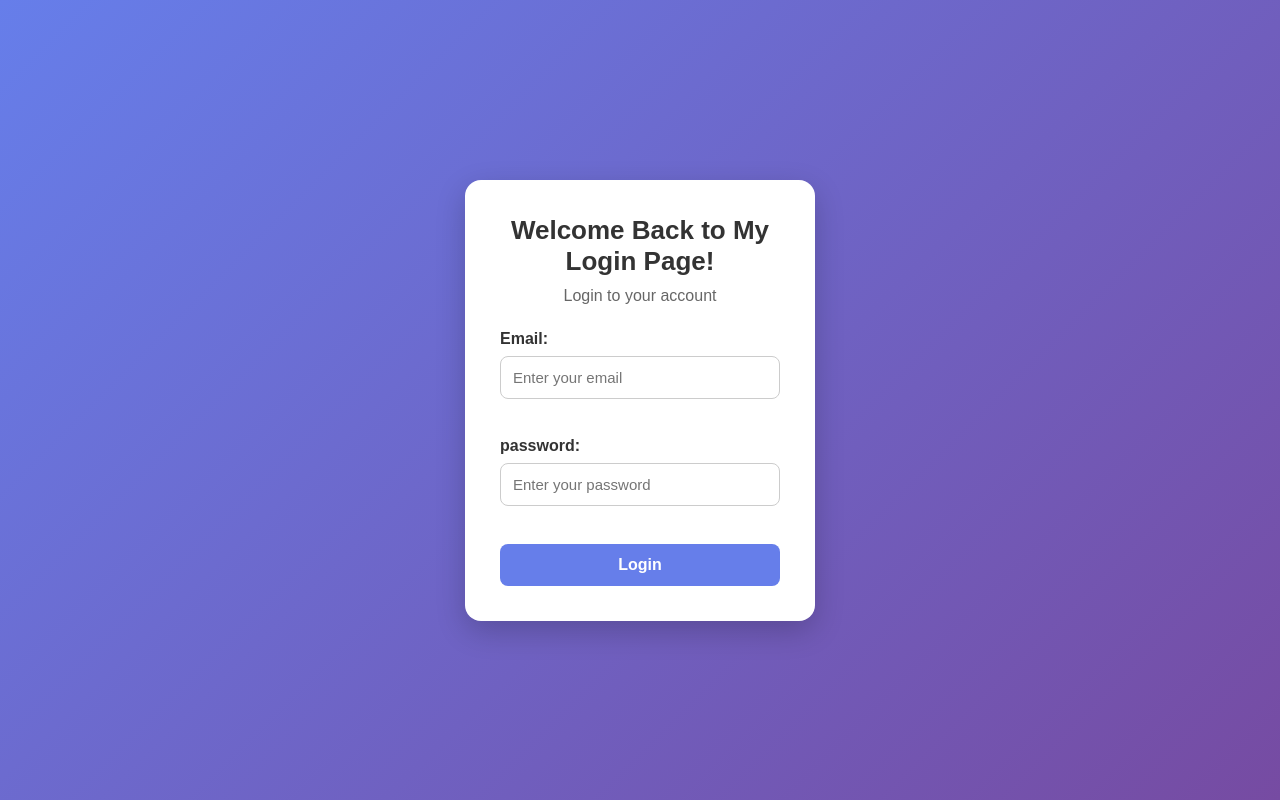
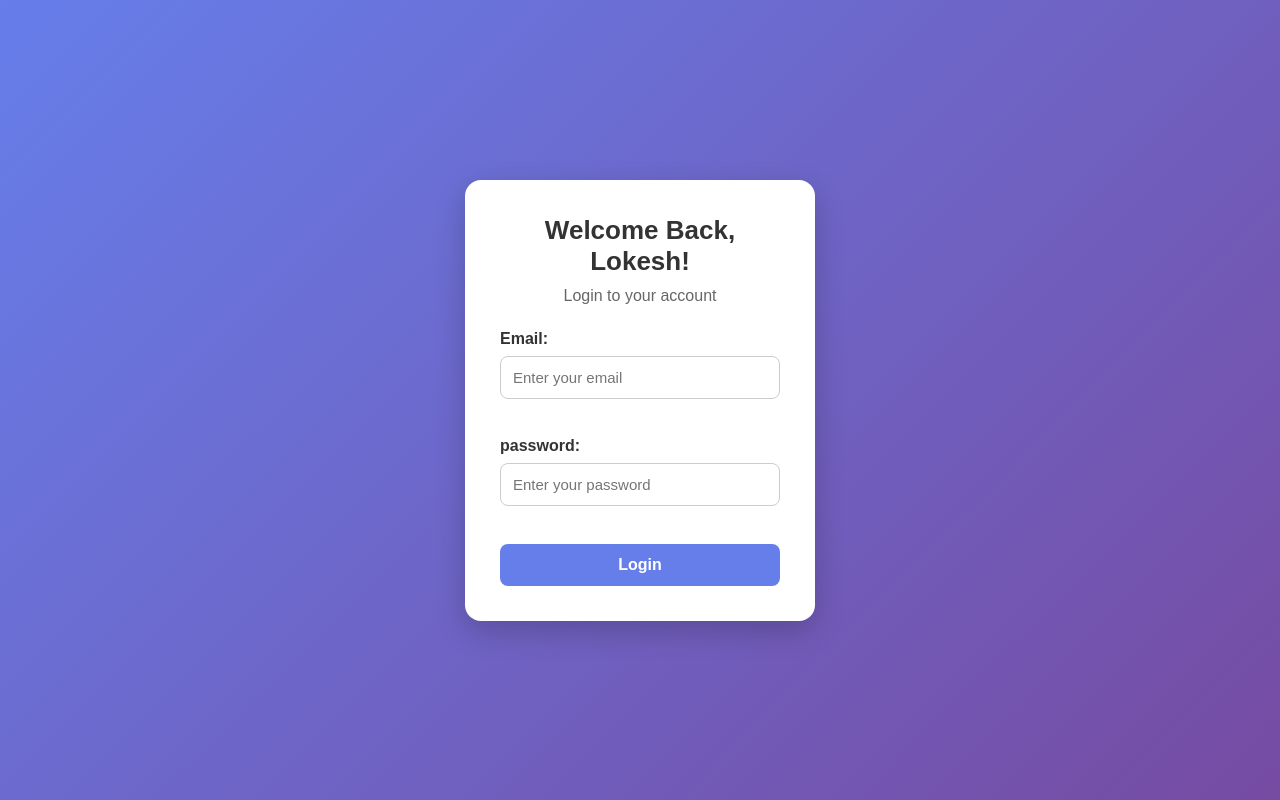
Before and after one commit to 24KQ1A05H7-LOKESH/login-page-practice, a plain HTML site: page index.html in a window 1280 px wide. Drawn offline with Linux system fonts and the light colour scheme.

Commit message:
feat: personlaize login page heading

```diff
--- a/index.html
+++ b/index.html
@@ -8,7 +8,7 @@
 </head>
 <body>
     <div class="login-container">
-    <h1>Welcome Back to My Login Page!</h1>
+    <h1>Welcome Back, Lokesh!</h1>
     <p>Login to your account</p>
 
     <form>
```
